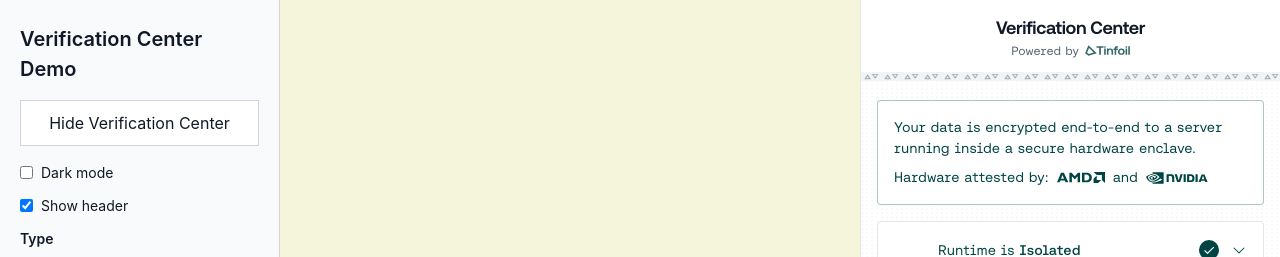
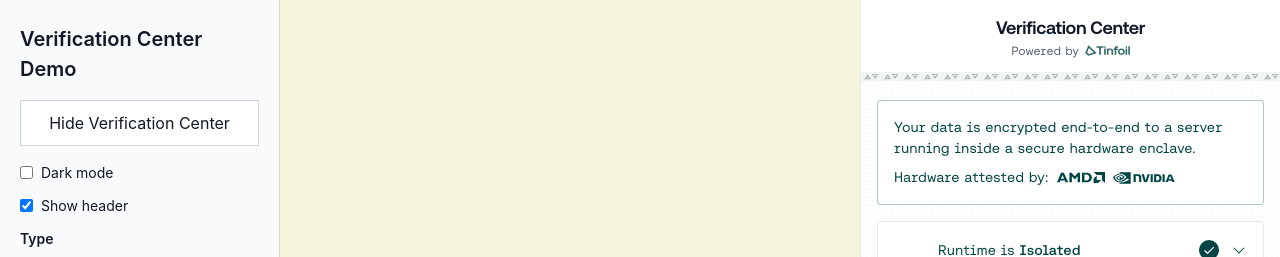
Before and after one commit to tinfoilsh/verification-center, a Next.js app: page /dev in a window 1280 px wide. Shown: the top 257 px of the page. Built offline with nearby package versions, Linux system fonts and the light colour scheme; some icons are missing.

Commit message:
fix: simplify hardware attestation label

```diff
--- a/components/verification-center/verification-initial-state.tsx
+++ b/components/verification-center/verification-initial-state.tsx
@@ -215,7 +215,6 @@ export function VerificationInitialState({
                     }}
                   />
                 )}
-                {(isSEV || isTDX) && <span>and</span>}
                 <span
                   className="inline-block h-4 w-16"
                   aria-label="NVIDIA"
```
